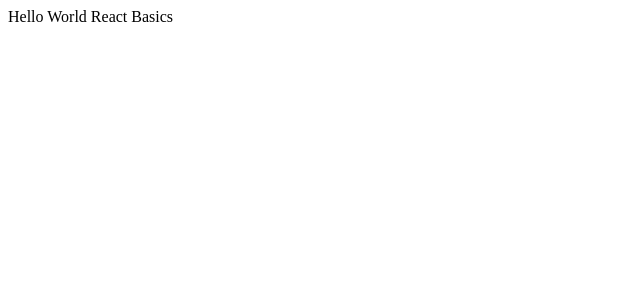
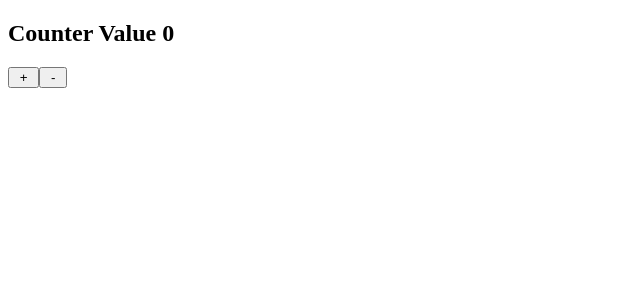
Before and after one commit to gskharmujai/react-basic-intermediate, a React (Vite) app: page / in a window 1280 px wide. Shown: the top 300 px of the page, without its empty margins (0-640 px from the left). Built offline with nearby package versions, Linux system fonts and the light colour scheme.

Commit message:
added counter component to increment & decrement a counter

```diff
--- a/src/App.jsx
+++ b/src/App.jsx
@@ -1,5 +1,6 @@
+import { Counter } from "./Counter";
 function App() {
-  return "Hello World React Basics";
+  return <Counter />;
 }
 
 export default App;
--- /dev/null
+++ b/src/Counter.jsx
@@ -0,0 +1,23 @@
+import { useState } from "react";
+
+export function Counter() {
+  const [counter, counterValue] = useState(0);
+
+  return (
+    <div>
+      <h2>Counter Value {counter}</h2>
+      <input type="button" value=" + " onClick={incrementCounter} />
+      <input type="button" value=" - " onClick={decrementCounter} />
+    </div>
+  );
+
+  function incrementCounter() {
+    counterValue(counter + 1);
+  }
+
+  function decrementCounter() {
+    if (counter > 0) {
+      counterValue(counter - 1);
+    }
+  }
+}
```
